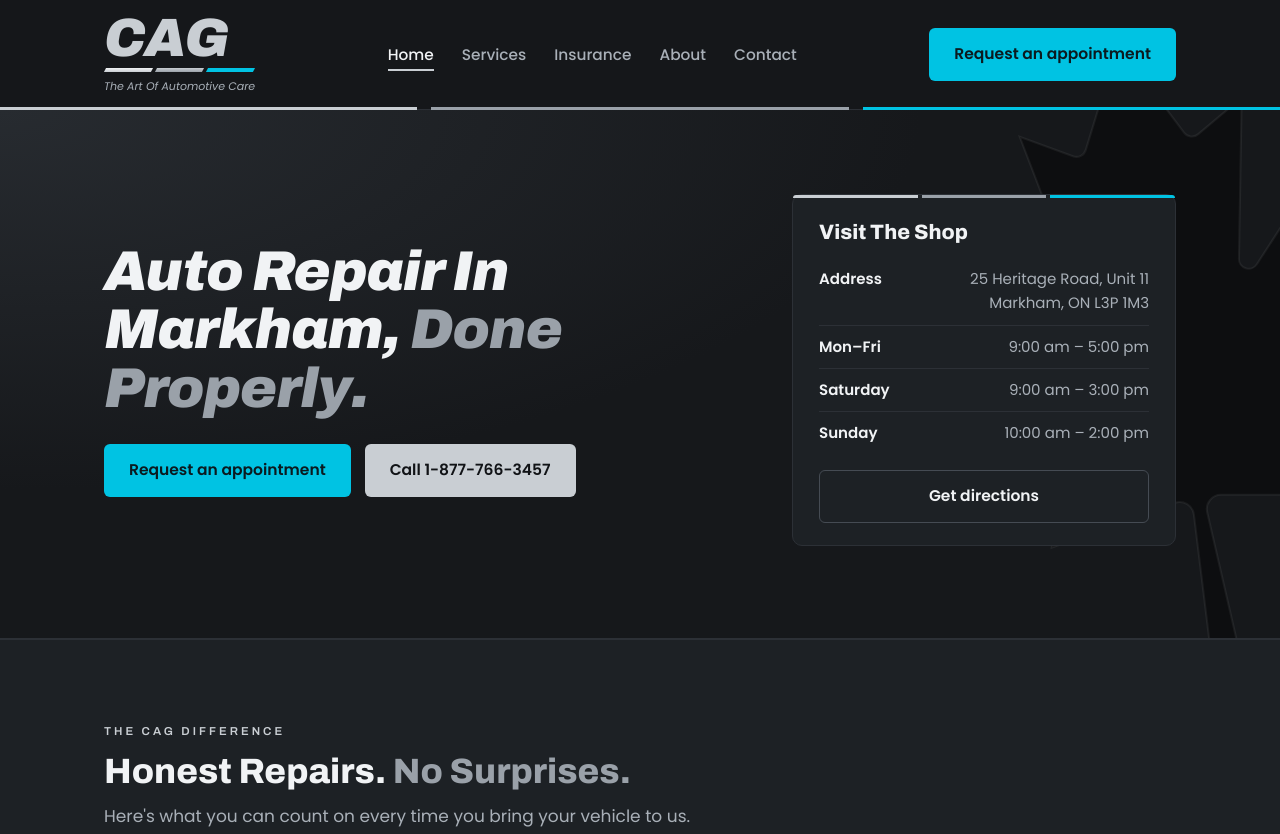
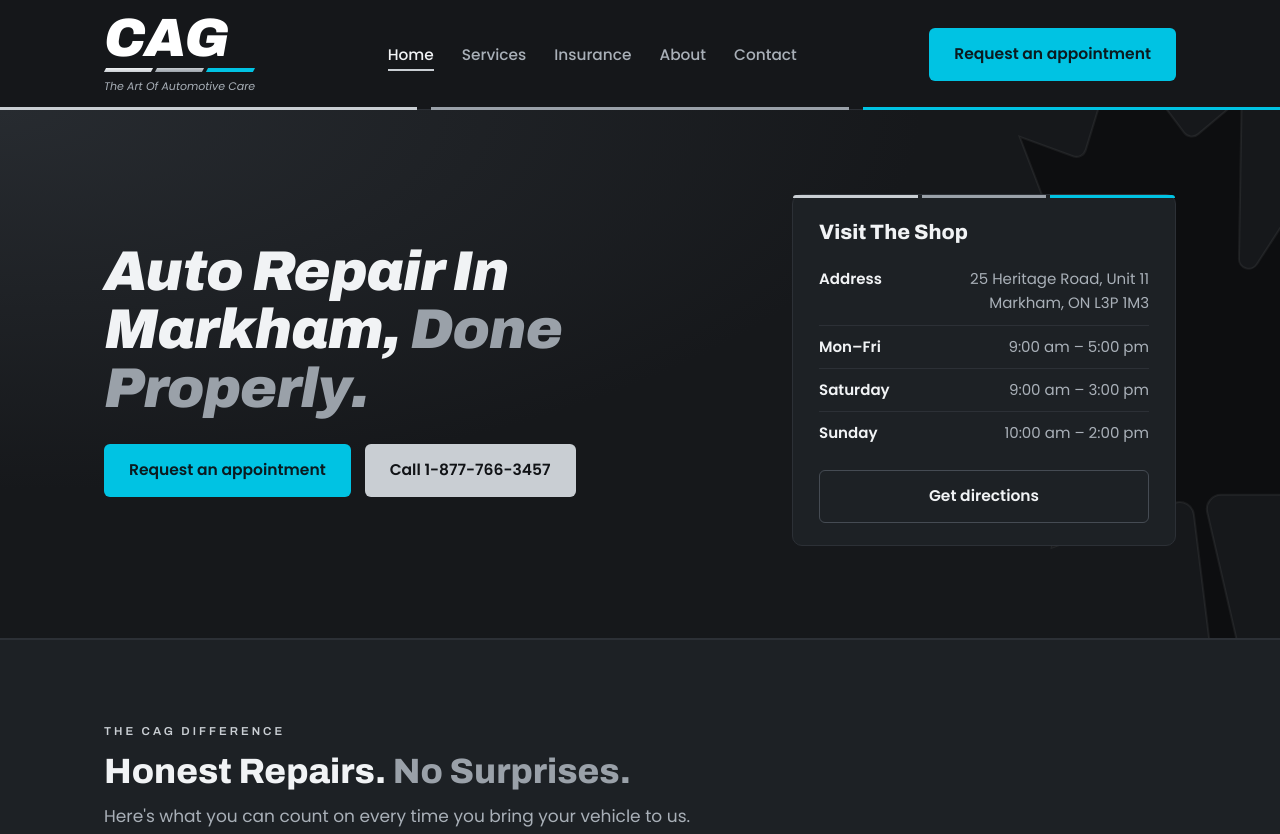
Before and after one commit to canadianautoguardian/canadianautoguardian-website, a plain HTML site: page index.html in a window 1280 px wide. Shown: the top 834 px of the page. Drawn offline with Linux system fonts and the light colour scheme.

Commit message:
Add files via upload

```diff
--- a/styles.css
+++ b/styles.css
@@ -382,3 +382,6 @@ h2.slogan { font-size: clamp(1.6rem, 3vw, 2.2rem); line-height: 1.2; }
 /* Call buttons: chrome silver with black text, next to the aqua appointment buttons */
 .btn-silver { background: var(--silver); color: #111316; }
 .btn-silver:hover { background: #F1F3F5; }
+
+/* CAG lettering in white (Nov 20, 2026), matching the business cards */
+.wm-cag { color: #FFFFFF; }
```
